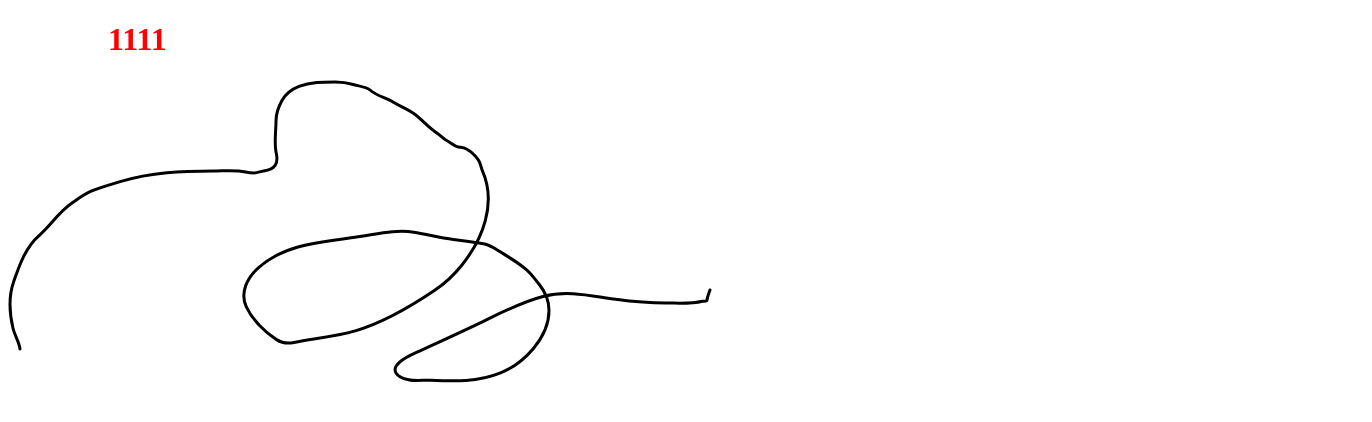
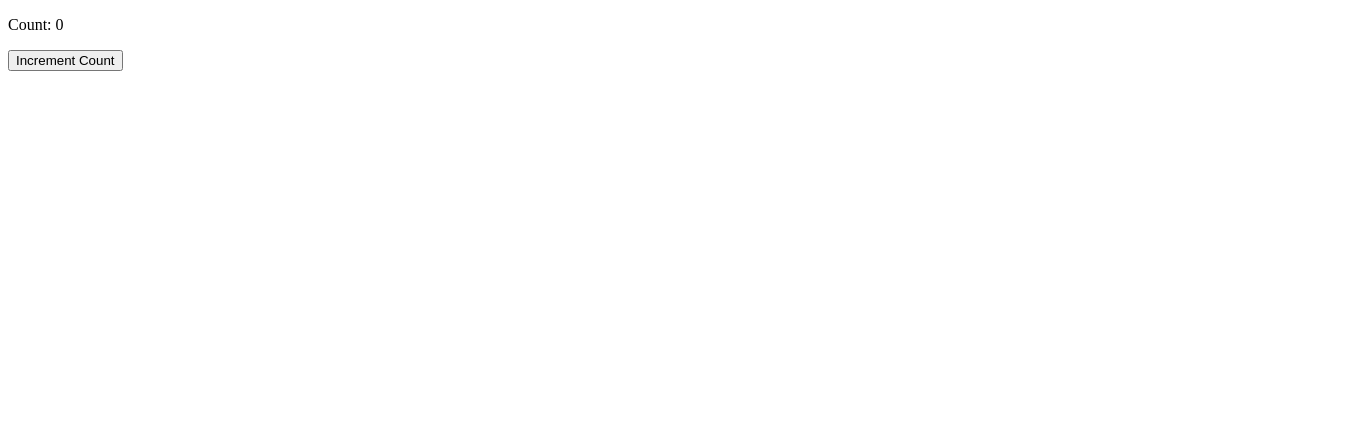
Before and after one commit to sunsunmonkey/gsap-test, a React (Vite) app: page / in a window 1280 px wide. Shown: the top 422 px of the page, 1372 px wide, since content can reach past the window. Built offline with nearby package versions, Linux system fonts and the light colour scheme.

Commit message:
test hook

```diff
--- /dev/null
+++ b/src/hooktest/App.tsx
@@ -0,0 +1,23 @@
+import  { useEffect, useState } from 'react';
+
+function App() {
+  const [count, setCount] = useState(0);
+
+  useEffect(() => {
+    console.log('useEffect triggered');
+    // 一些副作用操作
+  }, [undefined]);
+
+  const incrementCount = () => {
+    setCount(prevCount => prevCount + 1);
+  };
+
+  return (
+    <div>
+      <p>Count: {count}</p>
+      <button onClick={incrementCount}>Increment Count</button>
+    </div>
+  );
+}
+
+export default App;
--- a/src/main.tsx
+++ b/src/main.tsx
@@ -1,7 +1,10 @@
 import React from "react";
 import ReactDOM from "react-dom/client";
 // import App from "./homePage/App.tsx";
-import App from './svgTest/App'
+// import App from './svgTest/App'
+
+import App from "./hooktest/App";
+
 ReactDOM.createRoot(document.getElementById("root")!).render(
   <React.StrictMode>
     <App />
```
